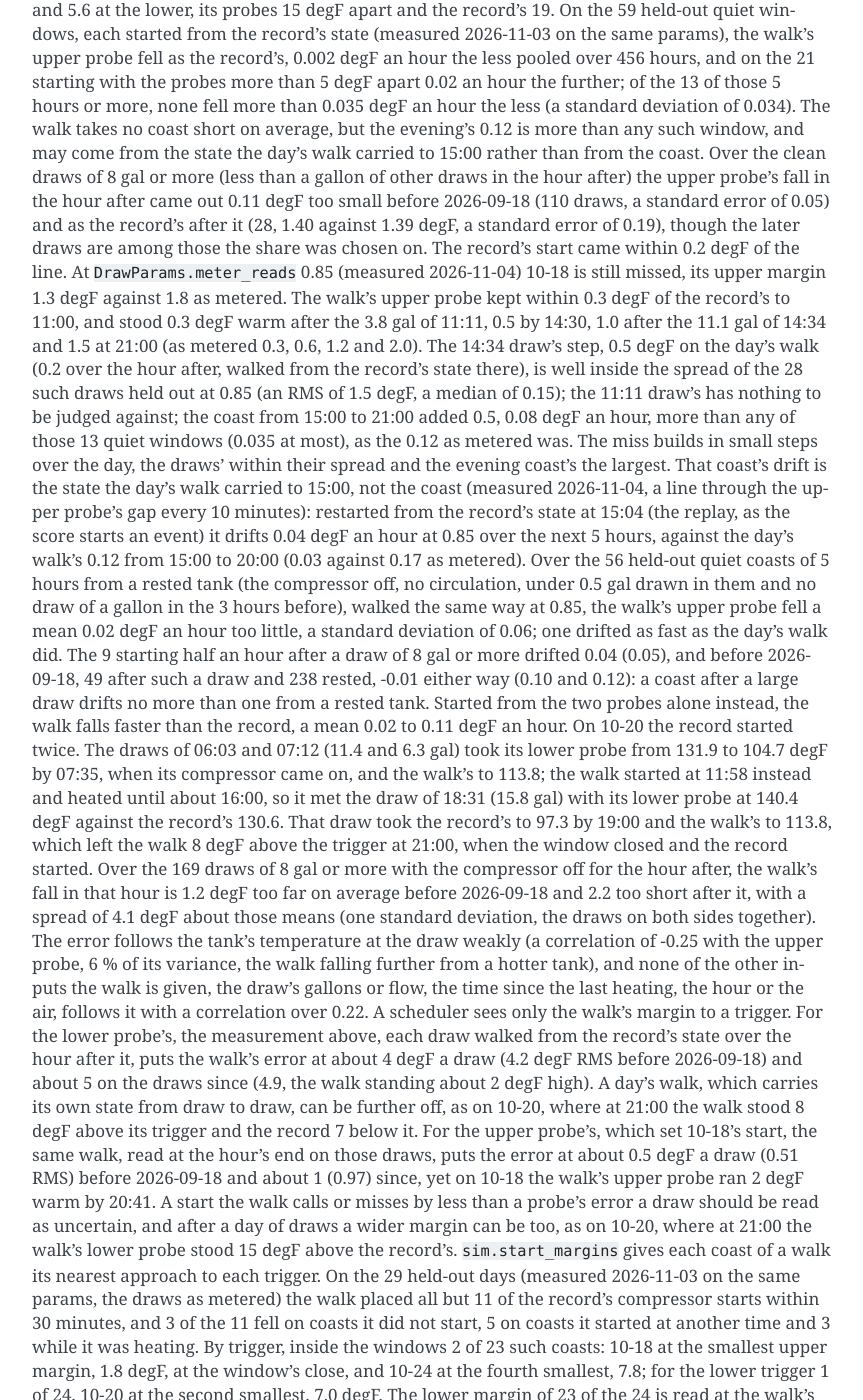
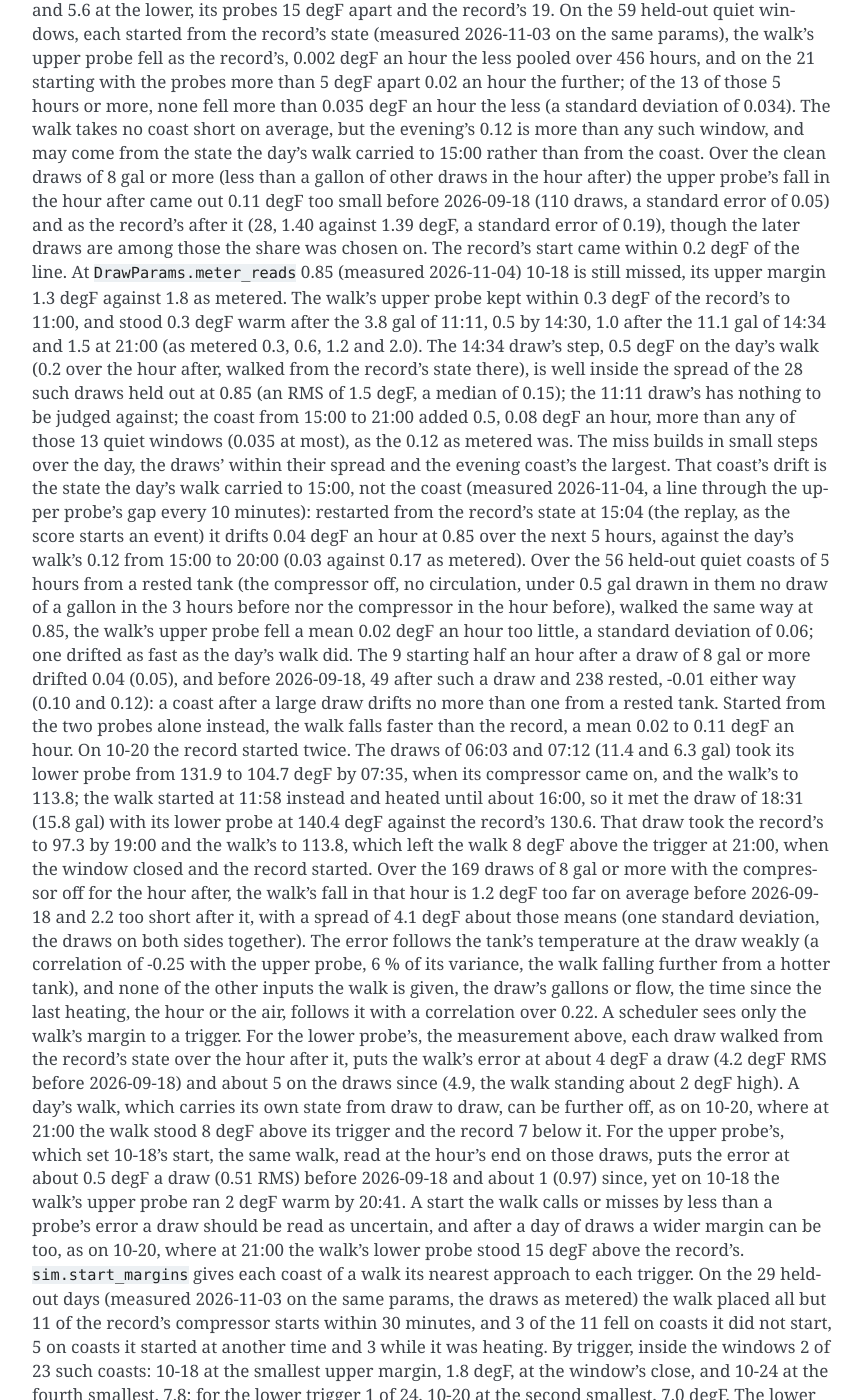
Before and after one commit to eman/nwp500-python, a Sphinx documentation site: the page built from docs/explanation/simulator.rst, in a window 1280 px wide and 1400 px high, scrolled down 13433 px. Shown: the whole window, without its empty margins (338-1201 px from the left). Built offline with Sphinx 7.4.7, drawn with Linux system fonts in a browser that asks for light colours.

Commit message:
docs(sim): the rested coasts' compressor-off hour

```diff
--- a/docs/explanation/simulator.rst
+++ b/docs/explanation/simulator.rst
@@ -794,56 +794,56 @@
 next 5 hours, against the day's walk's 0.12 from 15:00 to 20:00 (0.03
 against 0.17 as metered). Over the 56 held-out quiet coasts of 5 hours
 from a rested tank (the compressor off, no circulation, under 0.5 gal
-drawn in them and no draw of a gallon in the 3 hours before), walked the
-same way at 0.85, the walk's upper probe fell a mean 0.02 degF an hour
-too little, a standard deviation of 0.06; one drifted as fast as the
-day's walk did. The 9 starting half an hour after a draw of 8 gal or
-more drifted 0.04 (0.05), and before 2026-09-18, 49 after such a draw
-and 238 rested, -0.01 either way (0.10 and 0.12): a coast after a large
-draw drifts no more than one from a rested tank. Started from the two
-probes alone instead, the walk falls faster than the record, a mean 0.02
-to 0.11 degF an hour. On 10-20 the record started twice. The draws of
-06:03 and 07:12 (11.4 and 6.3 gal) took its lower probe from 131.9 to
-104.7 degF by 07:35, when its compressor came on, and the walk's to
-113.8; the walk started at 11:58 instead and heated until about 16:00,
-so it met the draw of 18:31 (15.8 gal) with its lower probe at 140.4
-degF against the record's 130.6. That draw took the record's to 97.3 by
-19:00 and the walk's to 113.8, which left the walk 8 degF above the
-trigger at 21:00, when the window closed and the record started. Over
-the 169 draws of 8 gal or more with the compressor off for the hour
-after, the walk's fall in that hour is 1.2 degF too far on average
-before 2026-09-18 and 2.2 too short after it, with a spread of 4.1 degF
-about those means (one standard deviation, the draws on both sides
-together). The error follows the tank's temperature at the draw weakly
-(a correlation of -0.25 with the upper probe, 6 % of its variance, the
-walk falling further from a hotter tank), and none of the other inputs
-the walk is given, the draw's gallons or flow, the time since the last
-heating, the hour or the air, follows it with a correlation over 0.22. A
-scheduler sees only the walk's margin to a trigger. For the lower
-probe's, the measurement above, each draw walked from the record's state
-over the hour after it, puts the walk's error at about 4 degF a draw
-(4.2 degF RMS before 2026-09-18) and about 5 on the draws since (4.9,
-the walk standing about 2 degF high). A day's walk, which carries its
-own state from draw to draw, can be further off, as on 10-20, where at
-21:00 the walk stood 8 degF above its trigger and the record 7 below it.
-For the upper probe's, which set 10-18's start, the same walk, read at
-the hour's end on those draws, puts the error at about 0.5 degF a draw
-(0.51 RMS) before 2026-09-18 and about 1 (0.97) since, yet on 10-18 the
-walk's upper probe ran 2 degF warm by 20:41. A start the walk calls or
-misses by less than a probe's error a draw should be read as uncertain,
-and after a day of draws a wider margin can be too, as on 10-20, where
-at 21:00 the walk's lower probe stood 15 degF above the record's.
-``sim.start_margins`` gives each coast of a walk its nearest approach to
-each trigger. On the 29 held-out days (measured 2026-11-03 on the same
-params, the draws as metered) the walk placed all but 11 of the record's
-compressor starts within 30 minutes, and 3 of the 11 fell on coasts it
-did not start, 5 on coasts it started at another time and 3 while it was
-heating. By trigger, inside the windows 2 of 23 such coasts: 10-18 at
-the smallest upper margin, 1.8 degF, at the window's close, and 10-24 at
-the fourth smallest, 7.8; for the lower trigger 1 of 24, 10-20 at the
-second smallest, 7.0 degF. The lower margin of 23 of the 24 is read at
-the walk's end, where it stops. Three misses rank the margin; they do
-not fix a threshold.
+drawn in them no draw of a gallon in the 3 hours before nor the
+compressor in the hour before), walked the same way at 0.85, the walk's
+upper probe fell a mean 0.02 degF an hour too little, a standard
+deviation of 0.06; one drifted as fast as the day's walk did. The 9
+starting half an hour after a draw of 8 gal or more drifted 0.04 (0.05),
+and before 2026-09-18, 49 after such a draw and 238 rested, -0.01 either
+way (0.10 and 0.12): a coast after a large draw drifts no more than one
+from a rested tank. Started from the two probes alone instead, the walk
+falls faster than the record, a mean 0.02 to 0.11 degF an hour. On 10-20
+the record started twice. The draws of 06:03 and 07:12 (11.4 and 6.3
+gal) took its lower probe from 131.9 to 104.7 degF by 07:35, when its
+compressor came on, and the walk's to 113.8; the walk started at 11:58
+instead and heated until about 16:00, so it met the draw of 18:31 (15.8
+gal) with its lower probe at 140.4 degF against the record's 130.6. That
+draw took the record's to 97.3 by 19:00 and the walk's to 113.8, which
+left the walk 8 degF above the trigger at 21:00, when the window closed
+and the record started. Over the 169 draws of 8 gal or more with the
+compressor off for the hour after, the walk's fall in that hour is 1.2
+degF too far on average before 2026-09-18 and 2.2 too short after it,
+with a spread of 4.1 degF about those means (one standard deviation, the
+draws on both sides together). The error follows the tank's temperature
+at the draw weakly (a correlation of -0.25 with the upper probe, 6 % of
+its variance, the walk falling further from a hotter tank), and none of
+the other inputs the walk is given, the draw's gallons or flow, the time
+since the last heating, the hour or the air, follows it with a
+correlation over 0.22. A scheduler sees only the walk's margin to a
+trigger. For the lower probe's, the measurement above, each draw walked
+from the record's state over the hour after it, puts the walk's error at
+about 4 degF a draw (4.2 degF RMS before 2026-09-18) and about 5 on the
+draws since (4.9, the walk standing about 2 degF high). A day's walk,
+which carries its own state from draw to draw, can be further off, as on
+10-20, where at 21:00 the walk stood 8 degF above its trigger and the
+record 7 below it. For the upper probe's, which set 10-18's start, the
+same walk, read at the hour's end on those draws, puts the error at
+about 0.5 degF a draw (0.51 RMS) before 2026-09-18 and about 1 (0.97)
+since, yet on 10-18 the walk's upper probe ran 2 degF warm by 20:41. A
+start the walk calls or misses by less than a probe's error a draw
+should be read as uncertain, and after a day of draws a wider margin can
+be too, as on 10-20, where at 21:00 the walk's lower probe stood 15 degF
+above the record's. ``sim.start_margins`` gives each coast of a walk its
+nearest approach to each trigger. On the 29 held-out days (measured
+2026-11-03 on the same params, the draws as metered) the walk placed all
+but 11 of the record's compressor starts within 30 minutes, and 3 of the
+11 fell on coasts it did not start, 5 on coasts it started at another
+time and 3 while it was heating. By trigger, inside the windows 2 of 23
+such coasts: 10-18 at the smallest upper margin, 1.8 degF, at the
+window's close, and 10-24 at the fourth smallest, 7.8; for the lower
+trigger 1 of 24, 10-20 at the second smallest, 7.0 degF. The lower
+margin of 23 of the 24 is read at the walk's end, where it stops. Three
+misses rank the margin; they do not fix a threshold.
 
 The lower probe's error after a large draw falls into two sets of days,
 not the fit's split (measured 2026-11-02 on the same 169 draws, walked
```
